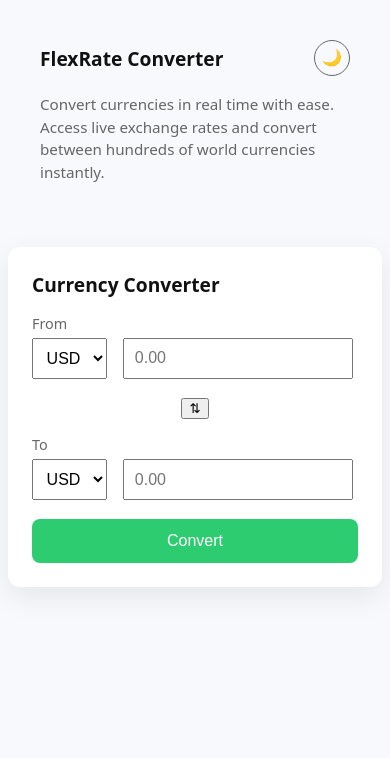
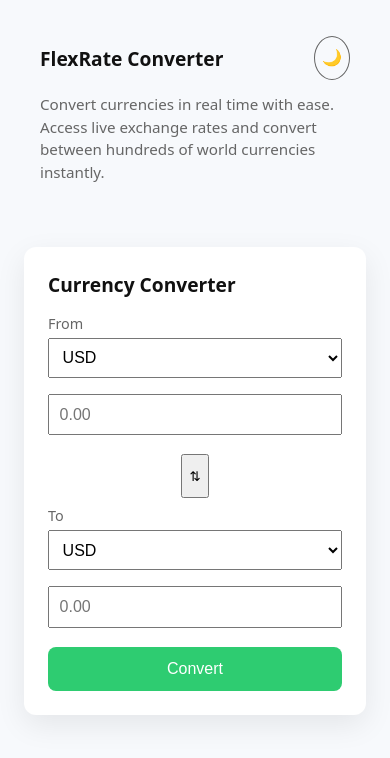
Before and after one commit to Flexiea/flexrate-converter, a React (Vite) app in the folder flexrate-currency-converter/: page / in a window 390 px wide. Shown: the top 758 px of the page. Built offline with nearby package versions, Linux system fonts and the light colour scheme.

Commit message:
style: make layout responsive for mobile devices

```diff
--- a/flexrate-currency-converter/src/index.css
+++ b/flexrate-currency-converter/src/index.css
@@ -35,12 +35,14 @@ main {
   display: flex;
   justify-content: center;
   margin-top: 1.5rem;
+  padding: 0 1rem;
 }
 
 .converter-card {
   background: var(--card-bg);
   padding: 1.5rem;
-  width: 420px;
+  width: 100%;
+  max-width: 420px;
   border-radius: 12px;
   box-shadow: 0 10px 30px var(--shadow);
 }
@@ -116,7 +118,6 @@ label {
   cursor: pointer;
   width: 36px;
   height: 36px;
-
   display: flex;
   align-items: center;
   justify-content: center;
@@ -134,3 +135,17 @@ label {
 [data-theme="dark"] .theme-toggle:hover {
   background: rgba(255, 255, 255, 0.08);
 }
+
+button {
+  min-height: 44px;
+}
+
+@media (max-width: 480px) {
+  .input-row {
+    flex-direction: column;
+  }
+
+  .swap-btn {
+    margin: 0.5rem auto;
+  }
+}
```
